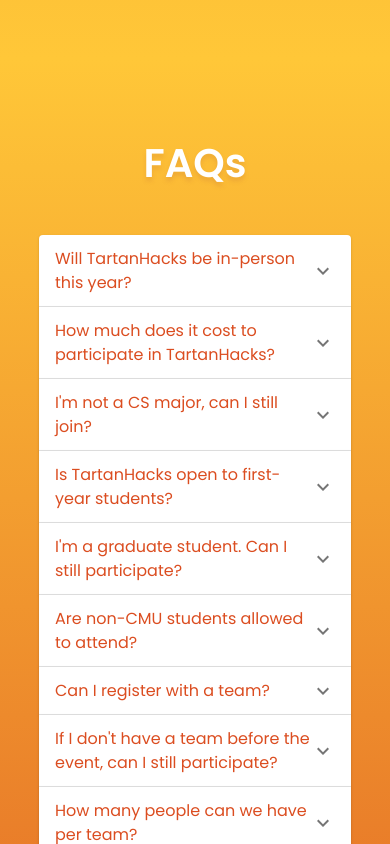
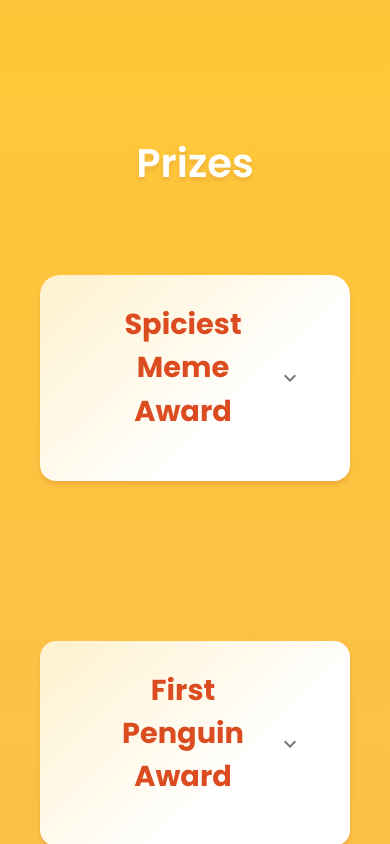
Before and after one commit to ScottyLabs/tartanhacks, a Next.js app: page / in a window 390 px wide. Shown: the part 4080-4924 px from the top of the page. Built offline with nearby package versions, Linux system fonts and the light colour scheme; no server answers.

Commit message:
added prizes

```diff
--- a/pages/index.js
+++ b/pages/index.js
@@ -10,6 +10,7 @@ import Footer from "src/components/sections/Footer";
 import SpeakerSection from "src/components/sections/SpeakerSection";
 import ScheduleSection from "src/components/sections/ScheduleSection";
 import SponsorsSection from "src/components/sections/SponsorsSection";
+import PrizesSection from "src/components/sections/PrizesSection"
 
 const DialogContainer = styled("div")({
   width: "100%",
@@ -39,6 +40,7 @@ export default function Home() {
         <AboutSection />
         <ScheduleSection />
         <SpeakerSection />
+        <PrizesSection />
         <FAQSection />
         <SponsorsSection />
         <Footer />
--- a/src/components/sections/FAQSection.tsx
+++ b/src/components/sections/FAQSection.tsx
@@ -9,7 +9,7 @@ import { styled } from "@mui/material/styles";
 import { ReactElement, useState } from "react";
 
 const Section = styled("div")(({ theme }) => ({
-  backgroundImage: `linear-gradient(${theme.palette.waveGradient.start}, ${theme.palette.waveGradient.end})`,
+  backgroundImage: `linear-gradient(${theme.palette.waveGradient.end}87, ${theme.palette.waveGradient.end})`,
   paddingTop: "5em",
   display: "flex",
   flexDirection: "column",
--- /dev/null
+++ b/src/components/sections/PrizesSection.tsx
@@ -0,0 +1,260 @@
+import {
+  Typography,
+  Card,
+  Accordion,
+  AccordionDetails,
+  AccordionSummary
+} from "@mui/material";
+import { styled } from "@mui/material/styles";
+import React, { ReactElement, useEffect, useState } from "react";
+import ExpandMoreIcon from "@mui/icons-material/ExpandMore";
+
+const Section = styled("div")(({ theme }) => ({
+  backgroundImage: `linear-gradient(${theme.palette.waveGradient.start}, ${theme.palette.waveGradient.end}87)`,
+  alignItems: "center",
+  paddingTop: "5em",
+  display: "flex",
+  flexDirection: "column",
+  gap: "3em",
+  paddingBottom: "5em",
+}));
+
+const Heading = styled(Typography)(({ theme }) => ({
+  fontSize: "4em",
+  fontWeight: 600,
+  color: "white",
+  textShadow: "0px 4px 4px rgba(200, 116, 56, 0.25)",
+  [theme.breakpoints.down(theme.breakpoints.values.mobile)]: {
+    fontSize: "2.5em",
+  },
+}));
+
+const PrizeName = styled(Typography)(({ theme }) => ({
+  margin: "0 auto",
+  fontSize: "2.5em",
+  fontWeight: "bold",
+  textAlign: "center",
+  [theme.breakpoints.down(theme.breakpoints.values.mobile)]: {
+    fontSize: "1.8em",
+  },
+  marginBottom: "20px"
+}));
+
+const PrizeDescription = styled(Typography)(({ theme }) => ({
+  fontSize: "1.3em",
+  textAlign: "center",
+  [theme.breakpoints.down(theme.breakpoints.values.mobile)]: {
+    fontSize: "0.8em",
+  },
+  marginBottom: "15px",
+  whiteSpace: "pre-line"
+}));
+
+const Prize = styled(Typography)(({ theme }) => ({
+  fontSize: "1.2em",
+  textAlign: "center",
+  [theme.breakpoints.down(theme.breakpoints.values.mobile)]: {
+    fontSize: "1em",
+  },
+  marginBottom: "30px"
+}));
+
+const Prizes = styled("div")(({ theme }) => ({
+  display: "flex",
+  flexWrap: "wrap",
+  flexDirection: "row",
+  alignItems: "stretch",
+  justifyContent: "center",
+  flex: 1,
+  gap: "5em",
+  width: "90%"
+}));
+
+const StyledImage = styled("img")(({ theme }) => ({
+  height: "70px",
+  objectFit: "contain",
+  borderRadius: "5px",
+  marginTop: "auto",
+  [theme.breakpoints.down(theme.breakpoints.values.tablet)]: {
+    height: "50px",
+  }
+}));
+
+const Text = styled("div")(({ theme }) => ({
+  display: "flex",
+  flexDirection: "column",
+  flex: 1,
+}));
+
+const StyledAccordion = styled(Accordion)(({ theme }) => ({
+  display: "flex",
+  padding: "1em 2em 1em 2em",
+  borderRadius: "1em",
+  maxWidth: "25%",
+  flexDirection: "column",
+  justifyContent: "center",
+  alignItems: "center",
+  textAlign: "center",
+  marginBottom: "2.5em",
+  marginTop: "2.5em",
+  backgroundImage: `linear-gradient(316.54deg, rgba(255, 255, 255, 0.85) 35.13%, rgba(255, 232, 172, 0.85) 126.39%)`,
+  boxShadow: "0px 4px 4px rgba(200, 116, 56, 0.25)",
+  backdropFilter: "blur(4px)",
+  "&.MuiAccordion-root:before": {
+    display: "none",
+  },
+  "&.MuiAccordion-root:first-of-type": {
+    borderTopLeftRadius: "20px",
+    borderTopRightRadius: "20px",
+  },
+  "&.MuiAccordion-root.Mui-expanded:first-of-type": {
+    marginTop: "16px",
+  },
+  "&.MuiAccordion-root:last-of-type": {
+    borderBottomLeftRadius: "20px",
+    borderBottomRightRadius: "20px",
+  },
+  "&.Mui-expanded": {
+    justifyContent: "left"
+  },
+  [theme.breakpoints.down(theme.breakpoints.values.tablet)]: {
+    maxWidth: "70%"
+  },
+  flexGrow: 1,
+}));
+
+const StyledAccordionDetails = styled(AccordionDetails)(({ theme }) => ({
+
+}));
+
+const StyledAccordionSummary = styled(AccordionSummary)(({ theme }) => ({
+  width: "100%",
+  display: "flex",
+  alignSelf: "center",
+  flexGrow: "1",
+  position: "relative",
+}));
+
+const sponsorLogos = {
+  "ScottyLabs": {
+    src: "scottylabs.png",
+    alt: "Scotty Labs"
+  },
+  "Oracle": {
+    src: "oracle.png",
+    alt: "Oracle"
+  },
+  "CapitalOne": {
+    src: "capital-one.png",
+    alt: "Capital One"
+  },
+  "Figma": {
+    src: "figma.png",
+    alt: "Figma"
+  },
+  "Meta": {
+    src: "meta.gif",
+    alt: "Meta"
+  },
+  "GoogleCloud": {
+    src: "gcp.png",
+    alt: "Google Cloud"
+  }
+}
+
+const PrizesSection = (): ReactElement => {
+  const prizes = [
+    {
+      name: "Spiciest Meme Award",
+      description: "Post the 🌶️iest memes on #memes in Discord",
+      prize: "What Do You Meme? Card game",
+      sponsor: "ScottyLabs"
+    },
+    {
+      name: "First Penguin Award",
+      description: `Inspired by Randy Pausch’s The Last Lecture:
+      “Experience is what you get when you don’t get what you wanted. And it can be the most valuable thing you have to offer.”
+      Awarded to the team that took the biggest gamble while not meeting its goals… a prize for ‘glorious failure’.`,
+      prize: "Super cute penguin plushies",
+      sponsor: "ScottyLabs"
+    },
+    {
+      name: "Best Travel Hack",
+      description: "Awarded to the team with the best travel related hack!",
+      prize: "4 x travel packs with a film camera and travel essentials",
+      sponsor: "ScottyLabs"
+    },
+    {
+      name: "Scott Krulick Grand Prize",
+      description: "The prize for the most impressive hack at TartanHacks 2022",
+      prize: "$2,000 per team",
+      sponsor: "ScottyLabs"
+    },
+    {
+      name: "Best use of Oracle Autonomous Database",
+      description: "Awarded to the the team with the best use of Oracle Autonomous Database",
+      prize: "Ultimate Ears Portable Waterproof Speakers plus $5,000 in Oracle Cloud credits for 1 year",
+      sponsor: "Oracle"
+    },
+    {
+      name: "Make the World a Better Place with Oracle Cloud",
+      description: "Awarded to the Team that uses Oracle Cloud to make the best community project.",
+      prize: "Oracle Swag Bag complete with a hoodie, journal, and socks",
+      sponsor: "Oracle"
+    },
+    {
+      name: "Capital One Financial Hack",
+      description: "Awarded to the team with the hack with the best Financial Hack",
+      prize: "$250 gift card per team member",
+      sponsor: "CapitalOne"
+    },
+    {
+      name: "Figma Best Design Award",
+      description: "Awarded to the team with the Best Design",
+      prize: "$400 prize",
+      sponsor: "Figma"
+    },
+    {
+      name: "Meta Community Award",
+      description: "Awarded to the project with the best community hack",
+      prize: "4 Portals",
+      sponsor: "Meta"
+    },{
+      name: "Best Use of Google Cloud",
+      description: "Best Use of Google Cloud",
+      prize: "2 winning teams will receive Google Cloud Swag",
+      sponsor: "GoogleCloud"
+    },
+    {
+      name: "Secret prize",
+      description: "???",
+      prize: "Cool stuff",
+      sponsor: "ScottyLabs"
+    }
+  ]
+
+  return (
+    <Section id="prizes">
+      <Heading variant="h2">Prizes</Heading>
+      <Prizes>
+        {prizes.map((prize, index) => (
+          <StyledAccordion key={index}>
+            <StyledAccordionSummary expandIcon={<ExpandMoreIcon />}>
+              <PrizeName>{prize.name}</PrizeName>
+            </StyledAccordionSummary>
+            <StyledAccordionDetails>
+              <Text>
+                <PrizeDescription>{prize.description}</PrizeDescription>
+                <Prize>Prize: {prize.prize}</Prize>
+              </Text>
+              <StyledImage
+                src={`/sponsors/${sponsorLogos[prize.sponsor as keyof typeof sponsorLogos].src}`} />
+            </StyledAccordionDetails>
+          </StyledAccordion>
+        ))}
+      </Prizes>
+    </Section>
+  );
+};
+
+export default PrizesSection;
```
Also changed, not shown: public/sponsors/scottylabs.png (added).
